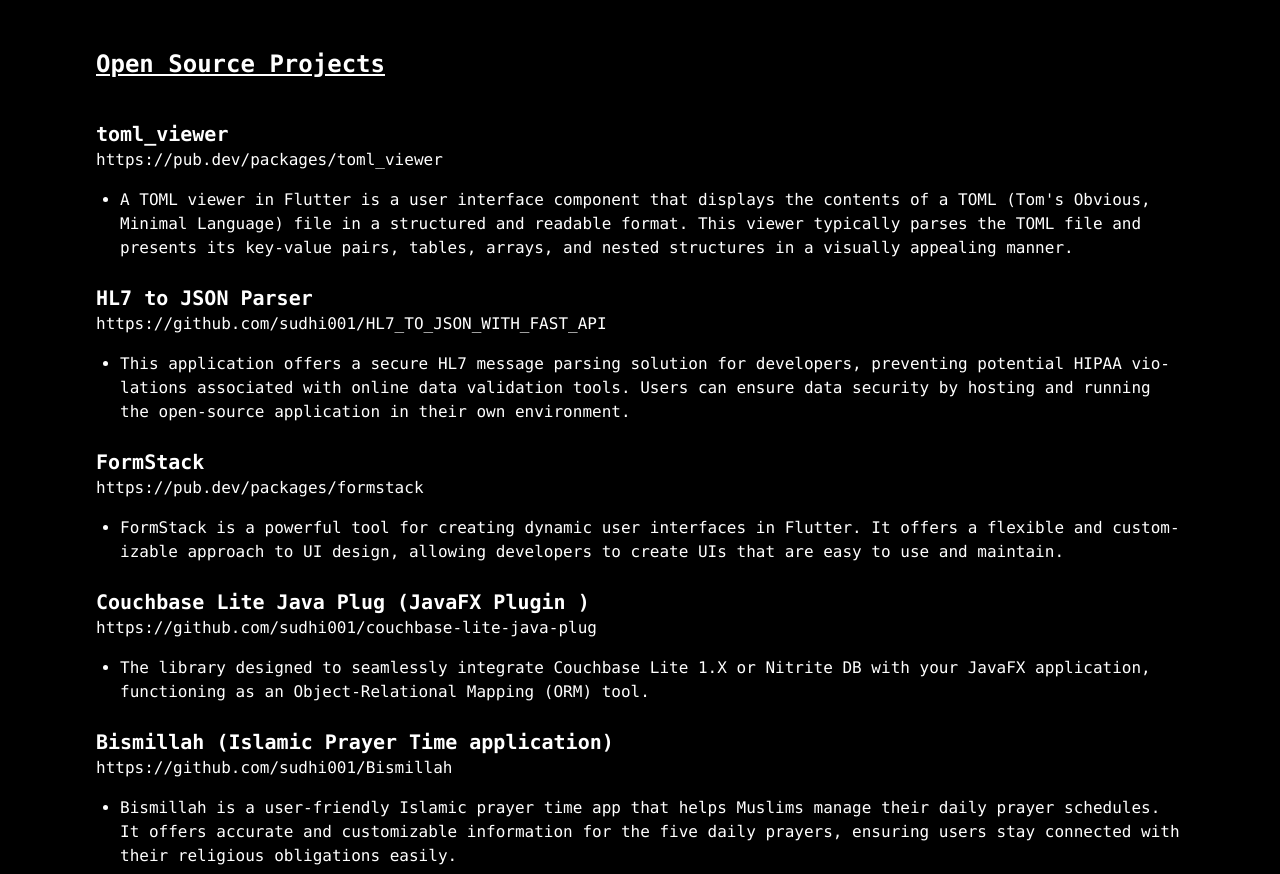
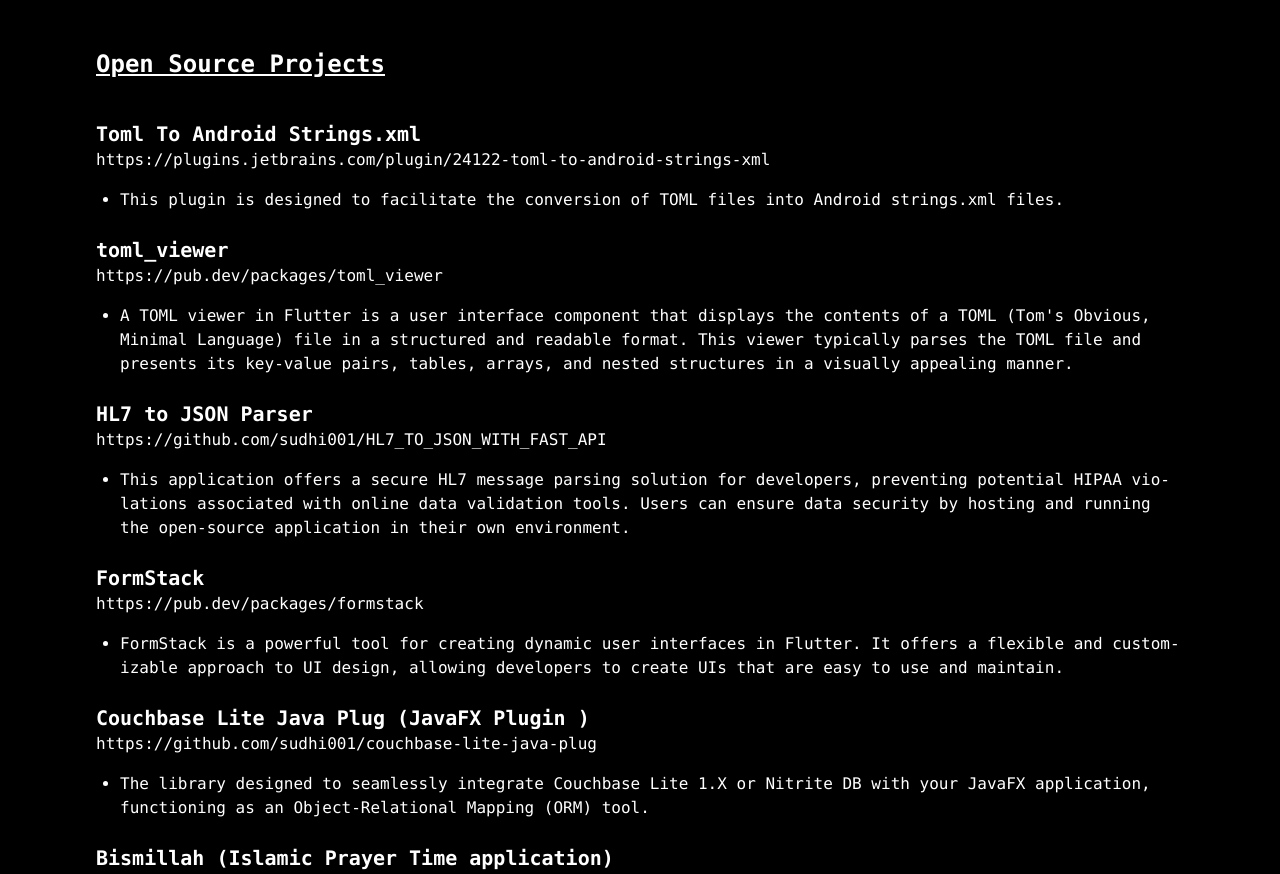
Before and after one commit to sudhi001/sudhi001.github.io, a Next.js app: page / in a window 1280 px wide. Shown: the part 1920-2794 px from the top of the page. Built offline with nearby package versions, Linux system fonts and the light colour scheme.

Commit message:
Intelij Plugin link added

```diff
--- a/app/data.js
+++ b/app/data.js
@@ -113,6 +113,13 @@
     title:"Open Source Projects",
     data:[
       {
+        title:"Toml To Android Strings.​xml",
+        descriptions:[
+          "This plugin is designed to facilitate the conversion of TOML files into Android strings.xml files."
+        ],
+        href:"https://plugins.jetbrains.com/plugin/24122-toml-to-android-strings-xml"
+      },
+      {
         title:"toml_viewer",
         descriptions:[
           "A TOML viewer in Flutter is a user interface component that displays the contents of a TOML (Tom's Obvious, Minimal Language) file in a structured and readable format. This viewer typically parses the TOML file and presents its key-value pairs, tables, arrays, and nested structures in a visually appealing manner."
--- a/next.config.js
+++ b/next.config.js
@@ -1,5 +1,5 @@
 /** @type {import('next').NextConfig} */
 const nextConfig = {
-   output: 'export'
+     output: 'export'
 }
 module.exports = nextConfig
```
